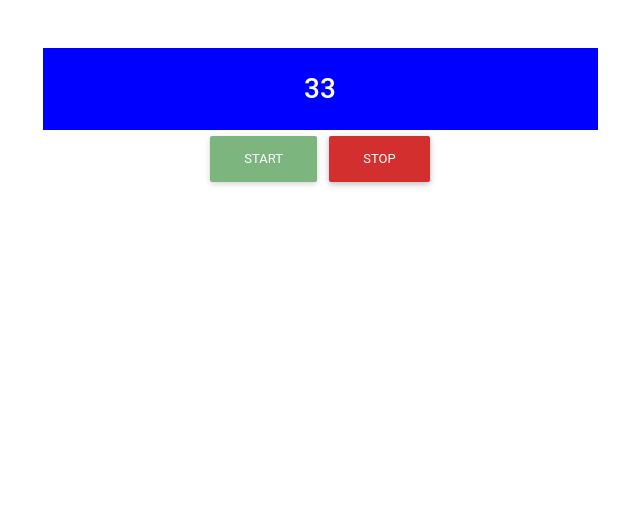
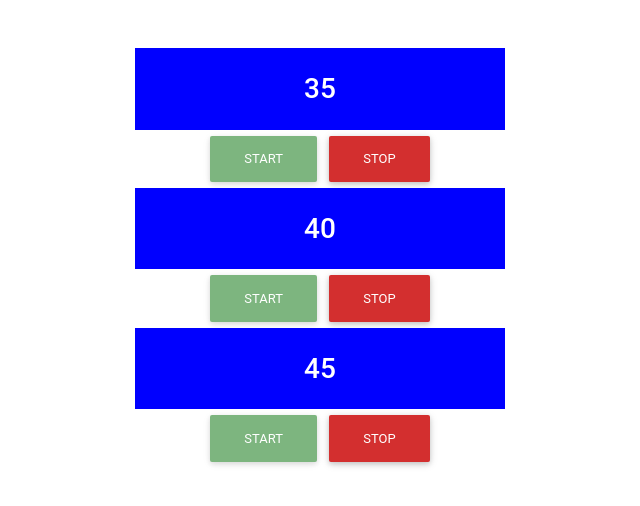
Before and after one commit to AbdoBoum/ReactCounter, a React (Create React App) app: page / in a window 1280 px wide. Shown: the top 506 px of the page, without its empty margins (320-960 px from the left). Built offline with nearby package versions, Linux system fonts and the light colour scheme.

Commit message:
Creating 2 other counters & passing initial seconds from props

```diff
--- a/src/components/App.js
+++ b/src/components/App.js
@@ -6,7 +6,9 @@ class App extends React.Component {
     render() {
         return (
             <div className="container mt-5 text-center h3">
-                <Counter/>
+                <Counter seconds={40}/>
+                <Counter seconds={45}/>
+                <Counter seconds={50}/>
             </div>
         );
     }
--- a/src/components/Counter.js
+++ b/src/components/Counter.js
@@ -2,13 +2,13 @@ import React from 'react';
 
 class Counter extends React.Component {
 
-    state = {seconds: 40, isCounting: true};
+    state = {seconds: this.props.seconds, isCounting: true};
     color = 'blue';
 
     componentDidMount() {
+        const {seconds} = this.state;
         this.myInterval = setInterval(() => {
-            const seconds = this.state;
-            if (this.state.seconds > 0) {
+            if (seconds > 0) {
                 this.setState(({seconds}) => ({
                     seconds: seconds - 1
                 }))
@@ -27,7 +27,7 @@ class Counter extends React.Component {
             this.color = 'red'
         }
         return (
-            <div className="col-md-6 mx-auto py-4 text-white" style={{backgroundColor: `${this.color}`}}>
+            <div className="col-md-4 mx-auto py-4 text-white" style={{backgroundColor: `${this.color}`}}>
                 {seconds < 10 ? `0${seconds}` : seconds}
             </div>
         );
```
